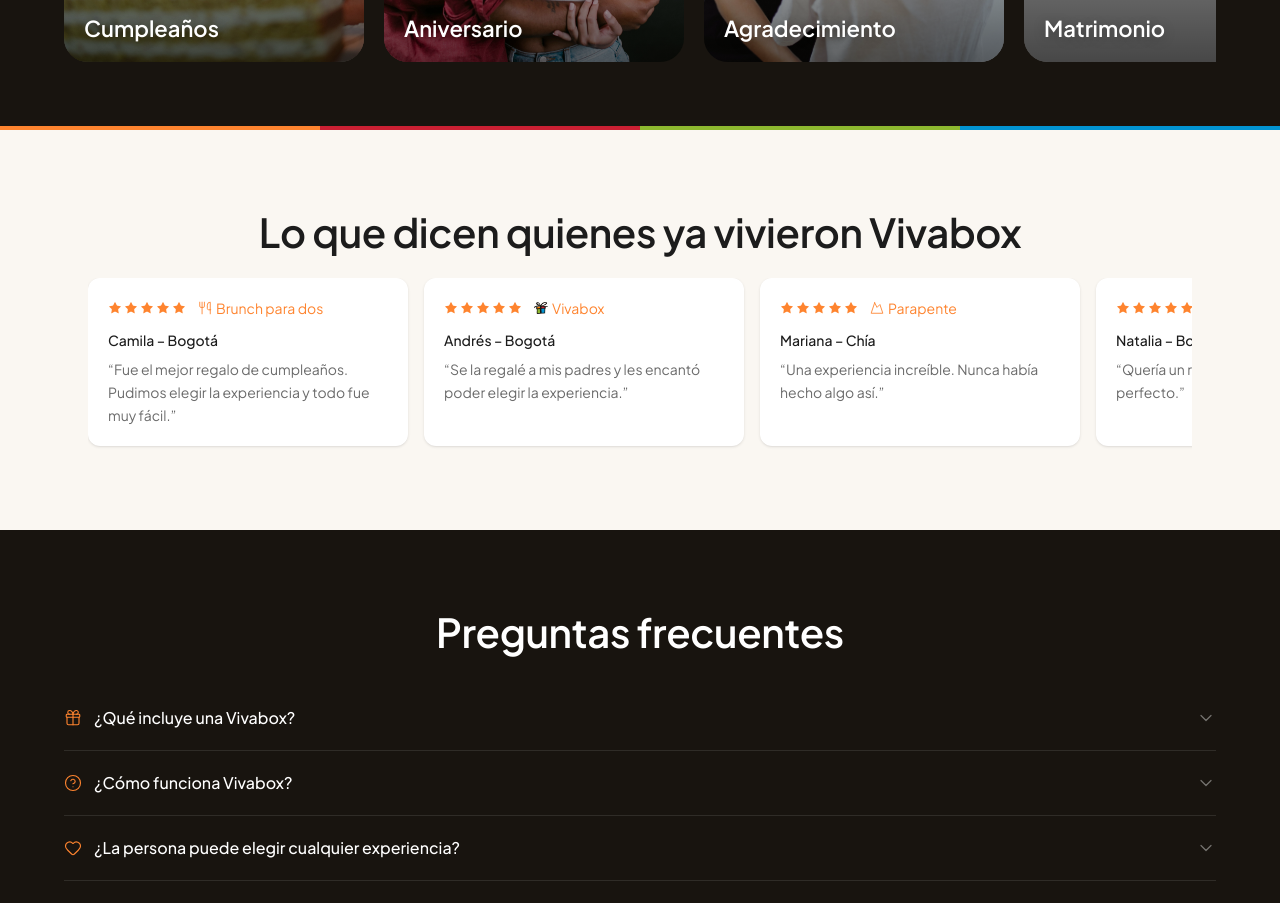
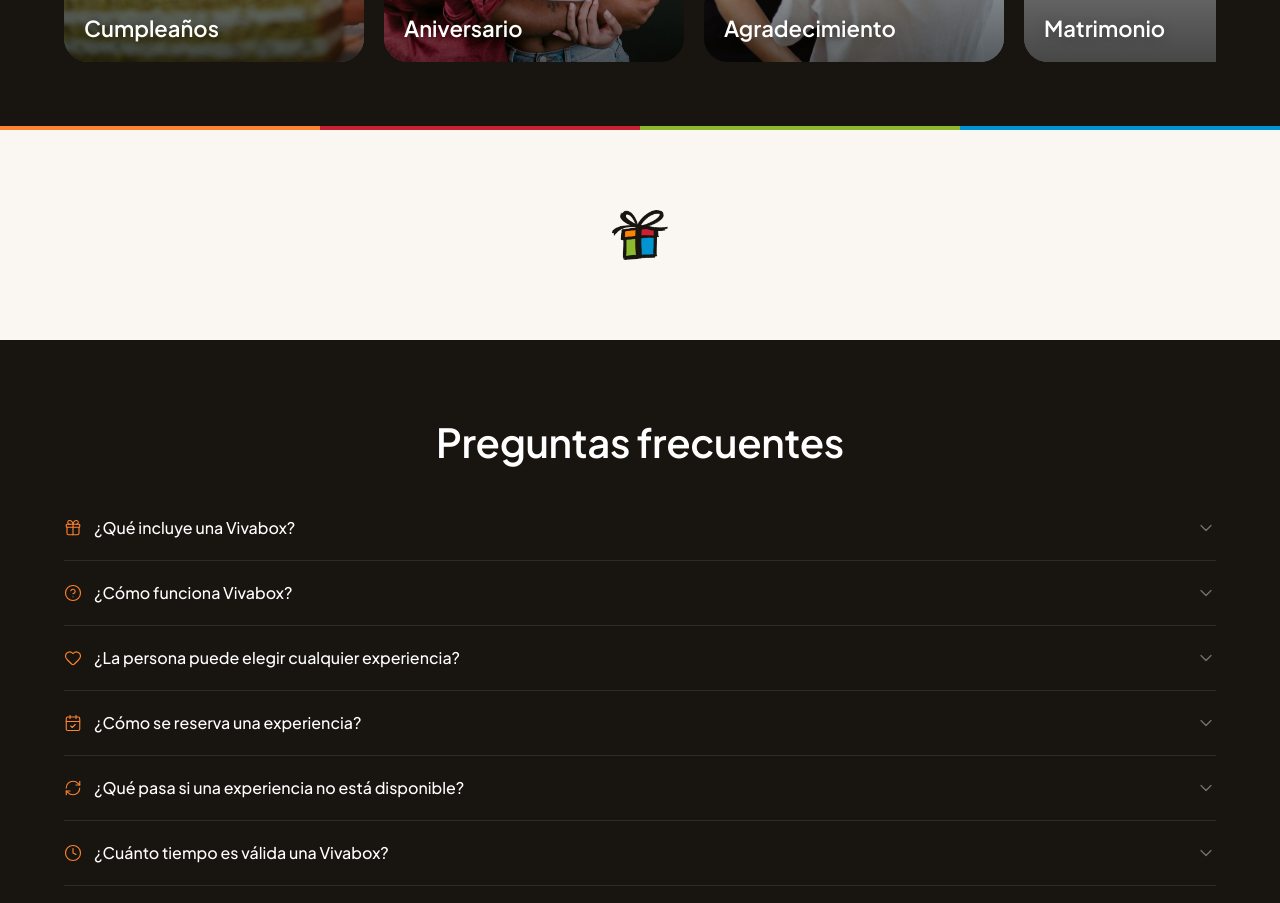
Before and after one commit to Etienn9/vivabox, a Next.js app: page / in a window 1280 px wide. Shown: the part 4920-5823 px from the top of the page. Built offline with nearby package versions, Linux system fonts and the light colour scheme; no server answers; grey boxes are pictures that could not be loaded.

Commit message:
Masque temporairement la section témoignages sur la homepage
Pas de vrais avis clients pour l'instant (aucune vente) — évite de présenter
de faux témoignages. Testimonials.tsx est conservé pour réactivation future,
remplacé pour l'instant par le logo Vivabox.

```diff
--- a/src/app/page.tsx
+++ b/src/app/page.tsx
@@ -1,3 +1,4 @@
+import Image from "next/image";
 import Navbar from "../components/Navbar";
 import Footer from "../components/Footer";
 import WhatsappButton from "@/components/WhatsappButton";
@@ -6,7 +7,7 @@
 import WhatsIncluded from "../sections/whats-included/WhatsIncluded";
 import ExperiencesPreview from "../sections/experiences-preview/ExperiencesPreview";
 import Occasions from "../sections/occasions/Occasions";
-import Testimonials from "../sections/testimonials/Testimonials";
+// import Testimonials from "../sections/testimonials/Testimonials"; // désactivé tant qu'on n'a pas de vrais avis clients
 import FAQ from "../sections/faq/FAQ";
 import FinalCTA from "../sections/final-cta/FinalCTA";
 
@@ -44,7 +45,10 @@
 
         <BrandRibbon />
 
-        <Testimonials />
+        {/* Section avis clients désactivée en attendant les premières vraies ventes — Testimonials.tsx conservé pour réactivation future */}
+        <section className="bg-surface py-16 md:py-20 flex items-center justify-center">
+          <Image src="/icons/logo.png" alt="Vivabox" width={56} height={56} />
+        </section>
 
         <section id="faq" className="scroll-mt-24">
           <FAQ />
```
